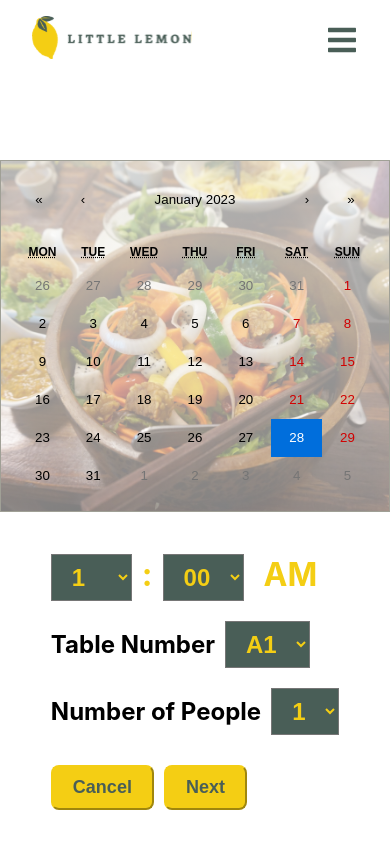
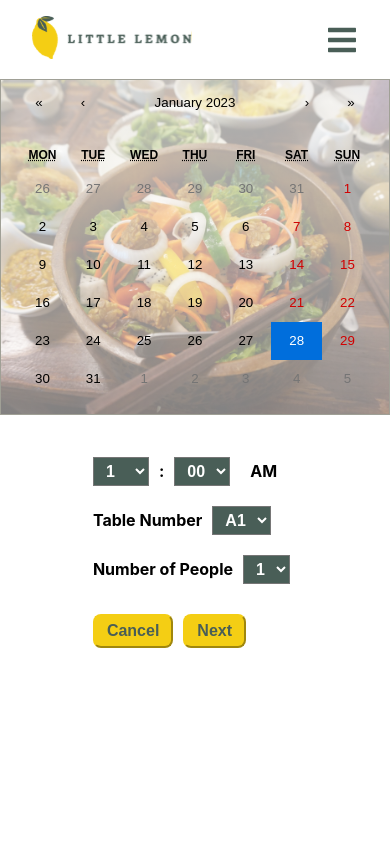
Before and after one commit to mmaksi/little-lemon, a React (Create React App) app: page /reservation in a window 390 px wide. Shown: the top 848 px of the page. Built offline with nearby package versions, Linux system fonts and the light colour scheme.

Commit message:
Improving the UI of the first reservation page

```diff
--- a/src/components/Form.css
+++ b/src/components/Form.css
@@ -57,19 +57,33 @@ select:focus {
 }
 
 @media (max-width: 768px) {
+  select {
+    font-size: 16px;
+    font-weight: bold;
+    margin: 10px 0;
+    color: white;
+    padding: 4px 8px;
+  }
+
   label {
-    font-size: 24px;
+    font-size: 16px;
     font-weight: bold;
     margin: 0 10px 0 0;
     color: black;
   }
 
+  .form__semicolon, .form__time {
+    font-size: 16px;
+    color: black;
+  }
+
   .form-container__buttons {
-    margin-bottom: 32px;
     align-content: center;
   }
 
   .reservation__button {
     margin-top: 20px;
+    padding: 6px 12px;
+    font-size: 16px;
   }
 }
--- a/src/components/Form.js
+++ b/src/components/Form.js
@@ -28,7 +28,7 @@ const Form = ({ unformattedDate }) => {
     date,
     hour,
     minutes,
-    timeDay: timeDay,
+    timeDay,
     tableNumber,
     persons,
   };
@@ -47,6 +47,11 @@ const Form = ({ unformattedDate }) => {
     e.preventDefault();
     dispatch({ type: "remove" });
     navigate("/");
+  }
+
+  function timeDayHandler() {
+    const newTimeDay = timeDay === "AM" ? "PM" : "AM"
+    setTimeDay(newTimeDay)
   }
 
   return (
@@ -92,6 +97,7 @@ const Form = ({ unformattedDate }) => {
         </select>
         <span
           onChange={(e) => setTimeDay(e.target.value)}
+          onClick={timeDayHandler}
           className="form__time"
         >
           {timeDay}
--- a/src/pages/Reservation.css
+++ b/src/pages/Reservation.css
@@ -17,13 +17,15 @@
 
 @media (max-width: 768px) {
   .reservation {
+    height: 10vh;
     background-image: none;
     flex-direction: column;
+    justify-content: flex-start;
   }
 
   .reservation__calendar {
     opacity: 1;
-    padding: 16px;
+    padding: 0 16px 16px 16px;
     width: 100%;
     background-image: linear-gradient(rgba(255, 255, 255, 0.7), rgba(255, 255, 255, 0.5)), url("../assets/foods.jpg");
     background-size: cover;
```
